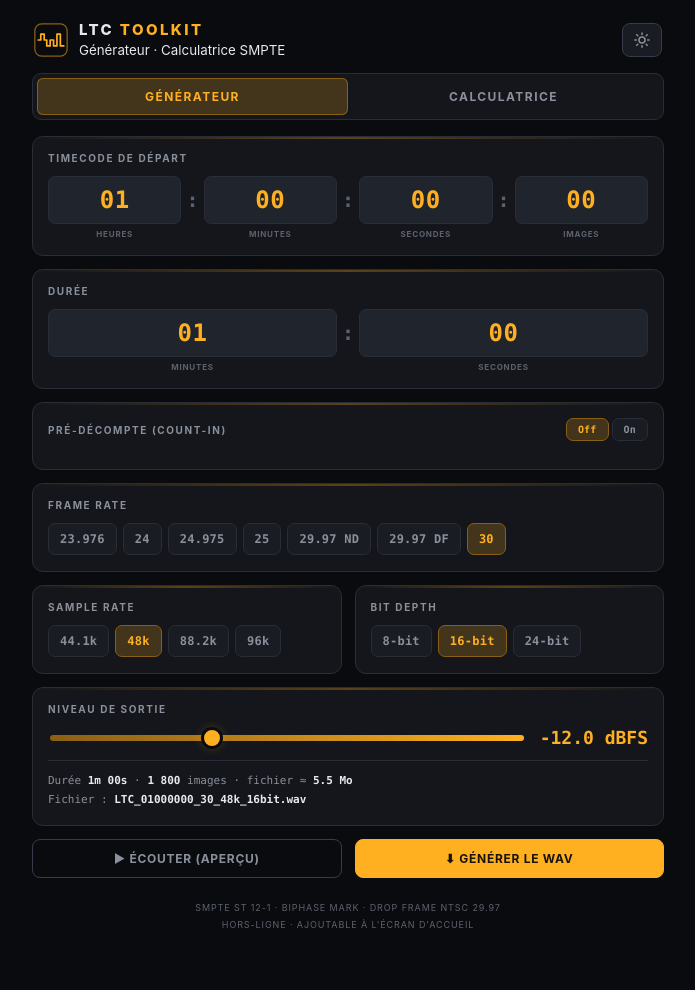
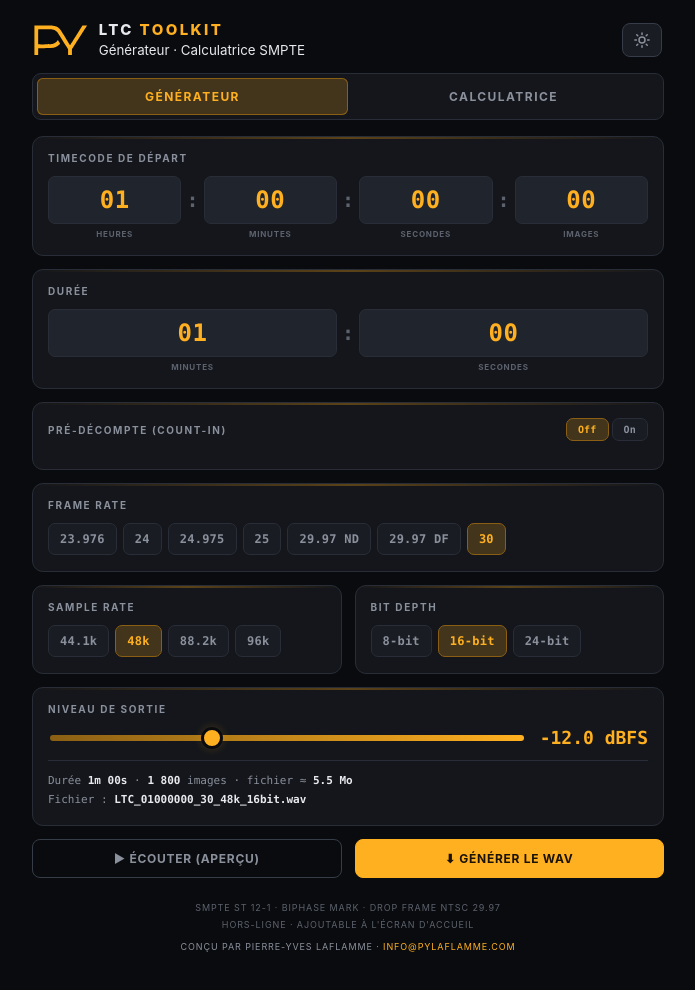
Before and after one commit to pylaflamme/ltc-toolkit, a plain HTML site: page index.html in a window 1280 px wide. Shown: the whole page, without its empty margins (292-987 px from the left). Drawn offline with Linux system fonts and the light colour scheme.

Commit message:
Add files via upload

```diff
--- a/index.html
+++ b/index.html
@@ -48,7 +48,7 @@
   .wrap{max-width:660px;margin:0 auto;padding:14px 14px 60px;}
 
   .top{display:flex;align-items:center;gap:11px;padding:6px 2px 14px;}
-  .mark{width:34px;height:34px;flex:none;}
+  .mark{height:30px;width:auto;flex:none;}
   .brand{font-weight:800;letter-spacing:.16em;font-size:15px;text-transform:uppercase;}
   .brand span{color:var(--amber);}
   .brand small{display:block;font-weight:600;letter-spacing:.22em;font-size:9px;color:var(--dim2);margin-top:2px;}
@@ -165,6 +165,8 @@
   .row2{display:flex;gap:13px;flex-wrap:wrap;}
   .row2 > .half{flex:1;min-width:150px;}
   .foot{text-align:center;font-size:9px;color:var(--dim2);letter-spacing:.1em;line-height:1.8;margin-top:22px;text-transform:uppercase;}
+  .credit{display:inline-block;margin-top:6px;color:var(--dim);}
+  .credit a{color:var(--amber);text-decoration:none;}
   .toast{position:fixed;left:50%;bottom:28px;transform:translateX(-50%) translateY(20px);background:var(--amber);color:#1a1206;
     font-weight:700;font-size:12px;letter-spacing:.05em;padding:11px 20px;border-radius:9px;opacity:0;transition:.22s;
     pointer-events:none;z-index:70;text-transform:uppercase;}
@@ -176,10 +178,7 @@
 <div class="wrap">
 
   <div class="top">
-    <svg class="mark" viewBox="0 0 40 40" fill="none">
-      <rect x="1" y="1" width="38" height="38" rx="8" stroke="var(--amber-dim)" stroke-width="1.5"/>
-      <path d="M5 20h3v-7h4v7h3v7h4v-7h4v7h4v-14h4v14h4" stroke="var(--amber)" stroke-width="2" stroke-linejoin="round" stroke-linecap="round"/>
-    </svg>
+    <svg class="mark" viewBox="0 0 645 360" xmlns="http://www.w3.org/2000/svg" aria-label="PY"><g transform="translate(0,360) scale(0.1,-0.1)" fill="var(--amber)"><path d="M50 1780 l0 -1770 225 0 225 0 2 398 3 397 700 6 c385 4 736 11 780 17 512 66 856 209 1071 445 89 98 92 79 -37 283 -61 98 -122 194 -134 212 l-23 33 -42 -63 c-137 -202 -308 -327 -537 -393 -222 -65 -369 -74 -1124 -75 -581 0 -647 2 -653 16 -9 24 -7 1777 3 1792 6 11 155 12 802 9 679 -3 807 -6 882 -20 255 -47 405 -122 559 -280 81 -82 70 -66 490 -737 336 -536 509 -813 730 -1163 l118 -188 0 -313 c0 -173 3 -328 6 -345 l7 -31 223 0 224 0 0 346 0 346 84 132 c45 72 215 336 376 586 161 250 323 501 359 558 165 256 822 1278 886 1377 86 133 115 180 115 189 0 3 -125 6 -278 6 l-278 0 -411 -657 c-621 -995 -1053 -1684 -1067 -1705 -15 -22 27 -87 -510 790 -75 122 -197 322 -272 445 -75 122 -170 276 -210 342 -140 232 -180 288 -255 369 -220 234 -519 359 -960 400 -137 13 -336 16 -1123 16 l-956 0 0 -1770z"/></g></svg>
     <div>
       <div class="brand">LTC <span>Toolkit</span></div>
       <small>Générateur · Calculatrice SMPTE</small>
@@ -348,7 +347,8 @@
 
   <div class="foot">
     SMPTE ST 12-1 · Biphase Mark · Drop frame NTSC 29.97<br>
-    Hors-ligne · Ajoutable à l'écran d'accueil
+    Hors-ligne · Ajoutable à l'écran d'accueil<br>
+    <span class="credit">Conçu par Pierre-Yves Laflamme · <a href="mailto:info@pylaflamme.com">info@pylaflamme.com</a></span>
   </div>
 </div>
 
--- a/sw.js
+++ b/sw.js
@@ -1,6 +1,6 @@
 /* LTC Toolkit service worker — offline cache.
    Bump CACHE (v1 -> v2 ...) whenever you upload a new index.html so devices refresh. */
-const CACHE = 'ltc-toolkit-v2';
+const CACHE = 'ltc-toolkit-v1';
 const ASSETS = [
   '.', 'index.html', 'manifest.webmanifest',
   'icon-192.png', 'icon-512.png', 'icon-maskable-512.png', 'apple-touch-icon.png'
```
Also changed, not shown: apple-touch-icon.png, favicon-48.png, icon-192.png, icon-512.png, icon-maskable-512.png.
